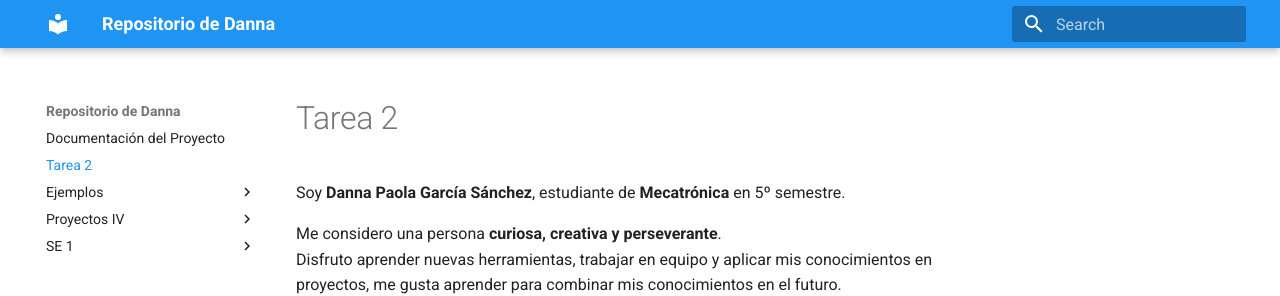
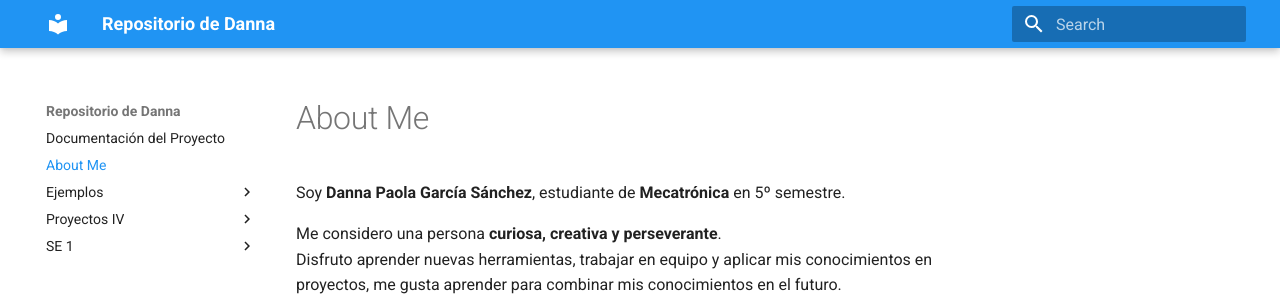
Before and after one commit to dannaags/my_docs, an MkDocs documentation site: the page built from docs/About Me.md, in a window 1280 px wide. Shown: the top 296 px of the page. Built offline with MkDocs 1.6.1 and Material for MkDocs 9.7.7, drawn with Linux system fonts in a browser that asks for light colours.

Commit message:
ABOUTMEs

```diff
--- a/docs/About Me.md
+++ b/docs/About Me.md
@@ -1,4 +1,4 @@
-# Tarea 2
+# About Me
 
 Soy **Danna Paola García Sánchez**, estudiante de **Mecatrónica** en 5º semestre.
 
```
